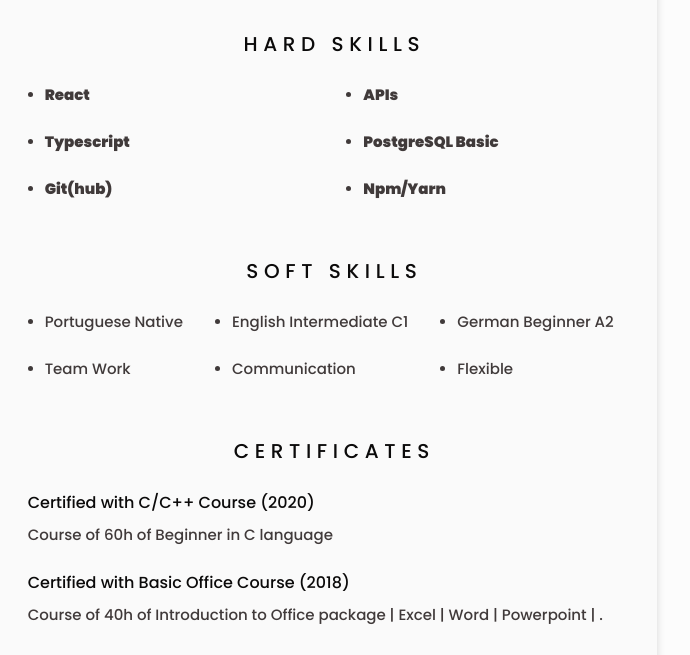
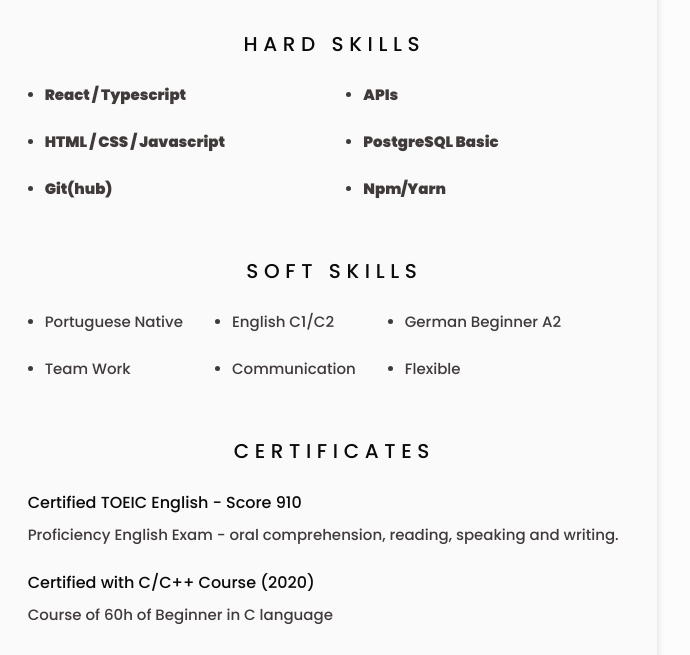
Before and after one commit to Padilha1/CV, a website: page index.html in a window 1280 px wide. Shown: the part 276-931 px from the top of the page, 467-1157 px from the left. Drawn offline with nearby package versions, Linux system fonts and the light colour scheme; a web font is replaced by a local one.

Commit message:
updated info

```diff
--- a/index.html
+++ b/index.html
@@ -187,10 +187,10 @@
                     <div class="skills-content bd-grid">
                         <ul class="skills-data">
                             <li class="skills-name">
-                                <span class="skills-circle"></span><strong>React</strong>
+                                <span class="skills-circle"></span><strong>React / Typescript</strong>
                             </li>
                             <li class="skills-name">
-                                <span class="skills-circle"></span><strong>Typescript</strong>
+                                <span class="skills-circle"></span><strong>HTML / CSS / Javascript</strong>
                             </li>
                             <li class="skills-name">
                                 <span class="skills-circle"></span><strong>Git(hub)</strong>
@@ -219,7 +219,7 @@
                                 <span class="languages-circle"></span> Portuguese  Native
                             </li>
                             <li class="languages-name">
-                                <span class="languages-circle"></span> English  Intermediate C1
+                                <span class="languages-circle"></span> English C1/C2
                             </li>
                             <li class="languages-name">
                                 <span class="languages-circle"></span> German  Beginner A2
@@ -243,13 +243,12 @@
 
                     <div class="certificate-container bd-grid">
                         <div class="certificate-content">
+                            <h3 class="certificate-title">Certified TOEIC English - Score 910 </h3>
+                            <p class="certificate-description">Proficiency English Exam - oral comprehension, reading, speaking and writing. </p>
+                        </div>
+                        <div class="certificate-content">
                             <h3 class="certificate-title">Certified with C/C++ Course (2020)</h3>
                             <p class="certificate-description">Course of 60h of Beginner in C language</p>
-                        </div>
-                        <div class="certificate-content">
-                            <h3 class="certificate-title">Certified with Basic Office Course (2018)</h3>
-                            <p class="certificate-description">Course of 40h of Introduction to Office package
-                                 | Excel | Word | Powerpoint | .</p>
                         </div>
                     </div>
                 </section>
```
Also changed, not shown: 2 other files.
